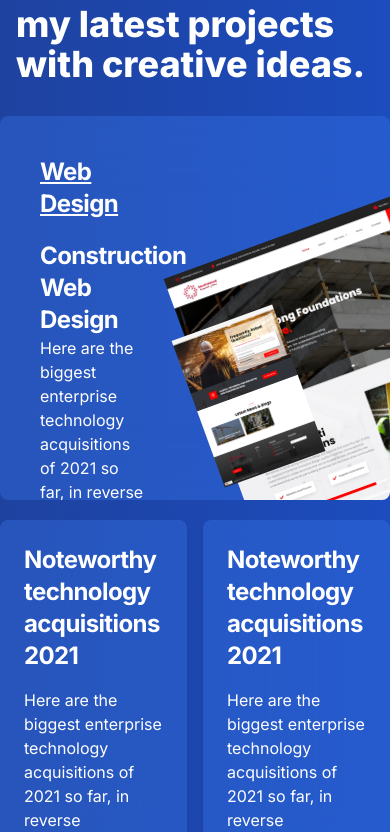
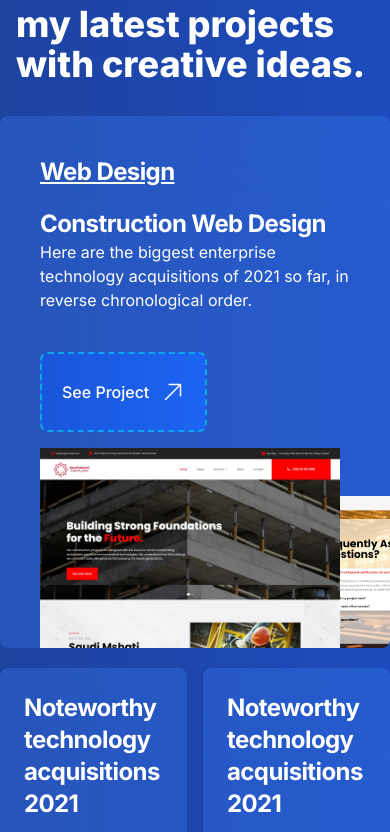
Before and after one commit to johnymre/portfolio, a Next.js app: page / in a window 390 px wide. Shown: the part 912-1744 px from the top of the page. Built offline with nearby package versions, Linux system fonts and the light colour scheme.

Commit message:
responsive

```diff
--- a/src/app/page.tsx
+++ b/src/app/page.tsx
@@ -11,7 +11,7 @@ export default function Home() {
 
   return (
    <>
-    <section className="h-screen flex items-center justify-center bg-gradient-to-r
+    <section className="h-screen 2xl:h-screen flex items-center justify-center bg-gradient-to-r
     from-blue-800
     via-blue-700
     to-blue-600
@@ -24,28 +24,28 @@ export default function Home() {
       transition={{ delay: 0.5 }}
       >
       <Card className="max-w-full backdrop-blur-sm bg-blue-500/30 border-0 z-1">
-       <div className="grid max-w-screen-xl px-4 py-8 mx-auto lg:gap-8 xl:gap-0 lg:py-16 lg:grid-cols-7">
+       <div className="grid max-w-screen-xl px-4 py-5 mx-auto lg:gap-8 xl:gap-0 2xl:p-8 lg:grid-cols-7">
         <div className="mr-auto place-self-center lg:col-span-8">
             <div className="flex items-center mb-3">
                 <span className="text-5xl">👏🏻</span>
-                <h4 className="text-3xl font-bold inline">Hi! I&apos;m</h4>
+                <h4 className="2xl:text-2xl text-3xl font-bold inline">Hi! I&apos;m</h4>
             </div>
             <div className="flex items-center">
-                <h1 className="max-w-2xl mb-4 text-7xl font-extrabold tracking-tight leading-none md:text-8xl dark:text-white">John Ermy </h1>
+                <h1 className="max-w-2xl min-[1920px]:text-8xl 2xl:text-6xl mb-4 text-7xl font-extrabold tracking-tight leading-none md:text-8xl dark:text-white">John Ermy </h1>
                 <Image src={memoji} width={150} height={150} alt="John Ermy" />
             </div>
-            <Card className="max-w-fit mb-4 backdrop-blur-2xl bg-blue-500/30 border-0">
-                <div className="flex items-center">
-                <h1 className="max-w-2xl mr-2 text-lg text-gray-300 font-extrabold tracking-tight leading-none">Always Active</h1>
-                <span className="relative flex h-3 w-3">
+            <Card className="max-w-fit mb-4 backdrop-blur-2xl bg-blue-500/30 border-0 ">
+                <div className="flex items-center ">
+                <h1 className="max-w-2xl 2xl:text-base  mr-2 text-lg text-gray-300 font-extrabold tracking-tight leading-none">Always Active</h1>
+                <span className="relative flex h-3 w-3 ">
                     <span className="animate-ping absolute inline-flex h-full w-full rounded-full bg-lime-400 opacity-75"></span>
                     <span className="relative inline-flex rounded-full h-3 w-3 bg-lime-400"></span>
-                    </span>
+                </span>
                 </div>
             </Card>
 
 
-            <p className="max-w-2xl  mb-6 font-light text-white lg:mb-8 md:text-lg lg:text-xl dark:text-gray-400">I&apos;m passionate about Web Design and Graphic Design. If you are curious about my works, you can check it on <span className="font-extrabold">Behance</span></p>
+            <p className="max-w-2xl 2xl:text-base  mb-6 font-light text-white lg:mb-8 md:text-lg lg:text-xl dark:text-gray-400">I&apos;m passionate about Web Design and Graphic Design. If you are curious about my works, you can check it on <span className="font-extrabold">Behance</span></p>
             <p className="inline-flex mr-8 items-center justify-center py-3 mr-3 text-base font-medium text-center text-white rounded-lg bg-primary-700 hover:bg-primary-800 focus:ring-4 focus:ring-primary-300 dark:focus:ring-primary-900">
                 See more about me
                 <span className="pl-3">
@@ -74,7 +74,7 @@ export default function Home() {
     </div>
 </section>
 
-<section className="h-full md:h-screen flex items-center justify-center bg-gradient-to-r
+<section className=" min-[1920px]:h-fit 2xl:h-fit flex items-center justify-center bg-gradient-to-r
     from-blue-800
     via-blue-700
     to-blue-600
@@ -83,13 +83,13 @@ export default function Home() {
 
 
     <motion.div
-    className="w-full md:m-60"
+    className="w-full 2xl:m-28 min-[1920px]:m-60 min-[1920px]:mt-0"
     initial={{ opacity: 0 }}
     whileInView={{ opacity: 1 }}
     viewport={{ once: true }}
     transition={{ duration: 2 }}
     >
-      <div className="grid max-w-screen-xl px-4 py-8 mx-auto lg:gap-8 xl:gap-0 lg:py-16 lg:grid-cols-2">
+      <div className="grid max-w-screen-lg px-4 py-8 mx-auto lg:gap-8 xl:gap-0 lg:py-16 lg:grid-cols-2">
         <div className="mr-auto place-self-center lg:col-span-1 flex items-center justify-center">
             <p className="max-w-2xl text-white text-4xl dark:text-gray-400 font-extrabold">Check out some of my latest projects with creative ideas.</p>
         </div>
@@ -105,8 +105,8 @@ export default function Home() {
             </motion.a>
         </div>
     </div>
-          <div className="rounded-lg w-full h-96 backdrop-blur-2xl bg-blue-500/30 border-0 overflow-hidden">
-              <div className="grid grid-cols-2 gap-4 flex items-center justify-center h-full">
+          <div className="rounded-lg w-full h-full md:h-96  backdrop-blur-2xl bg-blue-500/30 border-0 overflow-hidden">
+              <div className="grid grid-cols-1 md:grid-cols-2 gap-4 flex items-center justify-center h-full">
                 <div className="w-full rounded-lg bg-transparent border-0 p-10 h-full">
                   <h5 className="text-2xl underline font-bold tracking-tight text-white dark:text-white">
                     Web Design
@@ -118,7 +118,7 @@ export default function Home() {
                   <p className="font-normal text-white dark:text-gray-400">
                     Here are the biggest enterprise technology acquisitions of 2021 so far, in reverse chronological order.
                   </p>
-                  <div className="hidden lg:flex inline-flex items-center mt-10">
+                  <div className="lg:flex inline-flex items-center mt-10">
                   <motion.a href="https://www.behance.net/gallery/194455311/Saudi-Mshati-Construction-Web-Design" target="_blank" className="inline-flex items-center justify-center h-20 px-5 py-3 text-base font-medium text-center text-gray-900 border-dashed border-dashed border-2 border-sky-500 rounded-lg hover:text-white  bg-gradient-to-r from-blue-700 to-blue-600 focus:ring-4 focus:ring-gray-100 text-white dark:border-gray-700 dark:hover:bg-gray-700 dark:focus:ring-gray-800"
                         whileHover={{ scale: 1.2 }}
                         whileTap={{ scale: 0.9 }}
@@ -139,18 +139,18 @@ export default function Home() {
                   </div>
                 </div>
                 <div>
-                <div className="w-full rounded-lg bg-transparent border-0 p-10">
+                <div className="md:w-full rounded-lg bg-transparent border-0 p-10">
                   <motion.div
-                   className="rotate-[-20deg] absolute top-12 w-full"
-                  initial={{y : 316, opacity: 0 }}
+                   className="relative absolute"
+                  initial={{y : 188, opacity: 0 }}
                   whileInView={{ y : 0, opacity: 1  }}
                   viewport={{ once: true }}
                   transition={{ duration: 1 }}
                   >
-                        <Image className="rotate-[-20deg] absolute top-12 xl:w-80 lg:w-60  sm:w-40"  src={web1} width={300} height={300} alt="John Ermy" />
+                        <Image className="z-1 md:rotate-[-20deg] absolute min-[1920px]:right-72 top-[-5rem]  md:top-[-5rem] 2xl:w-64 min-[1920px]:w-80 lg:w-60  sm:w-40"  src={web1} width={300} height={300} alt="John Ermy" />
                   </motion.div>
                 </div>
-                <div className="w-full rounded-lg bg-transparent border-0 p-10">
+                <div className="md:w-full rounded-lg bg-transparent border-0 p-10">
                   <motion.div
                    className="relative absolute"
                    initial={{y : -100, opacity: 0 }}
@@ -158,7 +158,7 @@ export default function Home() {
                   viewport={{ once: true }}
                   transition={{ duration: 1 }}
                   >
-                        <Image className="rotate-[-20deg] absolute bottom-[-5rem] right-12 xl:w-80  lg:w-60 sm:w-40"  src={web12} width={300} height={300} alt="John Ermy" />
+                        <Image className="z-0  md:rotate-[-20deg] absolute  md:bottom-[-5rem] right-[-7rem] top-[-7rem] min-[1920px]:right-0 min-[1920px]:top-[-20rem] min-[1920px]:w-80 2xl:w-64 lg:w-60 sm:w-40"  src={web12} width={300} height={300} alt="John Ermy" />
                   </motion.div>
                 </div>
                 </div>
@@ -212,6 +212,8 @@ export default function Home() {
               </p>
             </Card>
           </div>
+
+
     </motion.div>
 
 </section>
--- a/tailwind.config.ts
+++ b/tailwind.config.ts
@@ -22,7 +22,13 @@ const config: Config = {
       },
       inset: {
         '-5rem': '-5rem',
-      }
+        '-7rem': '-7rem',
+        '-40rem': '-40rem',
+        '-20rem': '-20rem',
+      }, screens: {
+        'desktop': '1920px',
+        // => @media (min-width: 1280px) { ... }
+      },
     },
   },
   plugins: [
```
